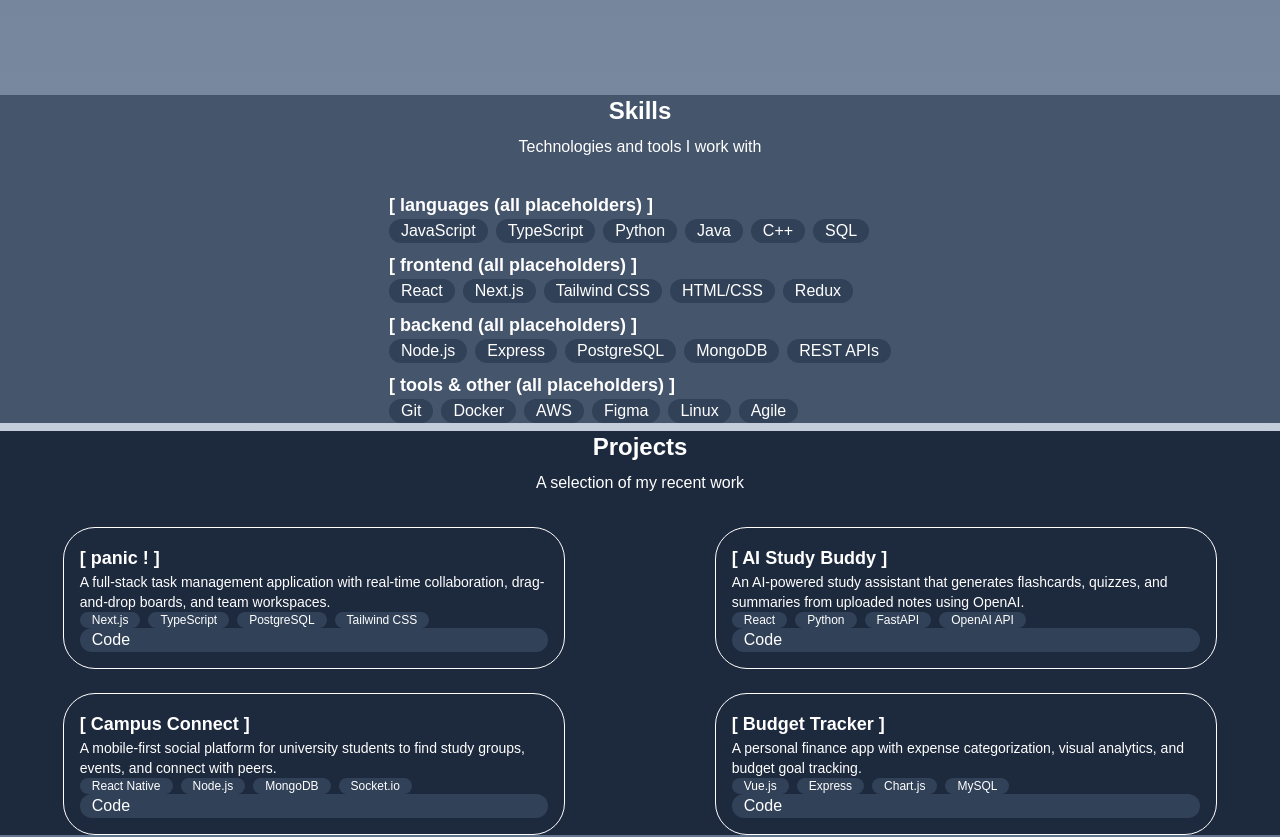
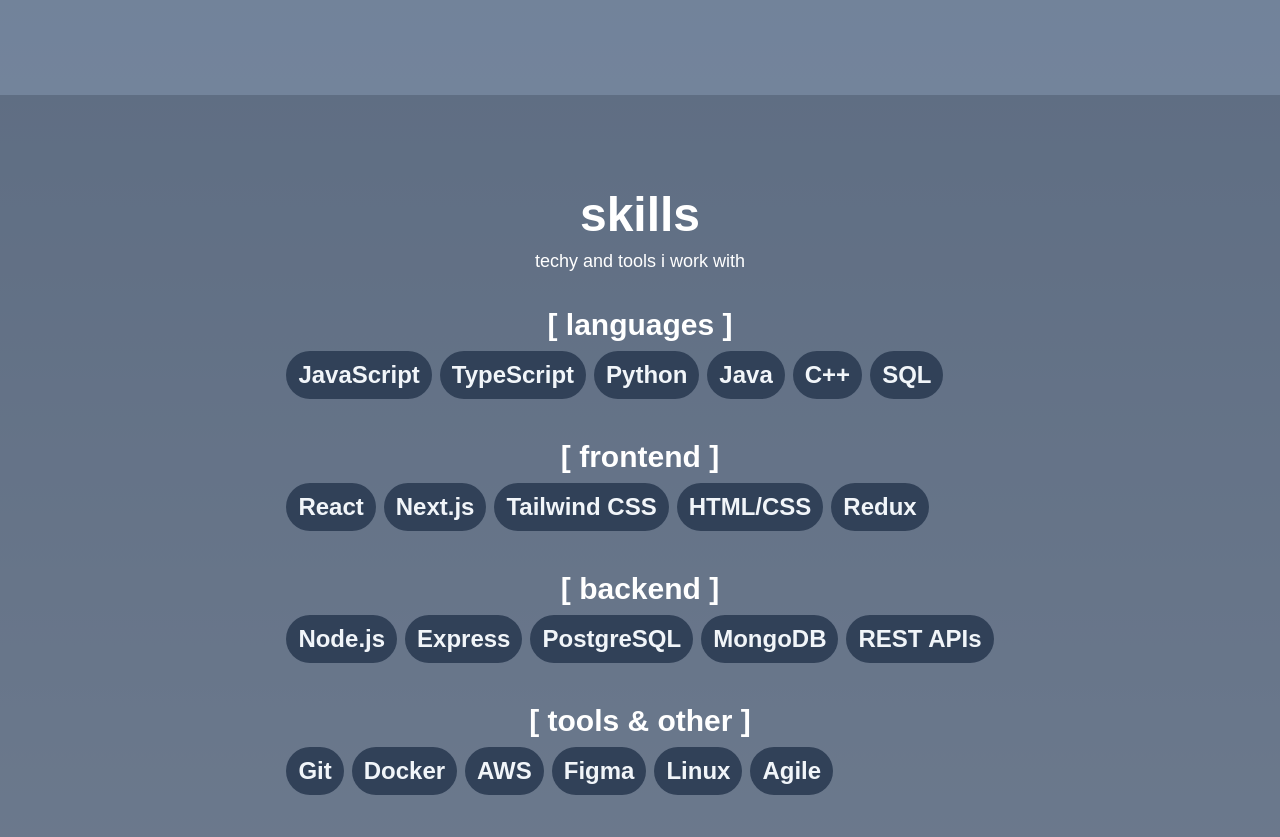
Before and after one commit to Neville-Onsomu/portfolio-for-one, a Next.js app in the folder portfolio-for-one/: page / in a window 1280 px wide. Shown: the part 1430-2267 px from the top of the page. Built offline with nearby package versions, Linux system fonts and the light colour scheme.

Commit message:
skills section finished

```diff
--- a/portfolio-for-one/app/skills.tsx
+++ b/portfolio-for-one/app/skills.tsx
@@ -1,38 +1,38 @@
 const skillCategories = [
     {
-        name: "languages (all placeholders)",
+        name: "languages",
         skills: ["JavaScript", "TypeScript", "Python", "Java", "C++", "SQL"],
     },
     {
-        name: "frontend (all placeholders)",
+        name: "frontend",
         skills: ["React", "Next.js", "Tailwind CSS", "HTML/CSS", "Redux"],
     },
     {
-        name: "backend (all placeholders)",
+        name: "backend",
         skills: ["Node.js", "Express", "PostgreSQL", "MongoDB", "REST APIs"],
     },
     {
-        name: "tools & other (all placeholders)",
+        name: "tools & other",
         skills: ["Git", "Docker", "AWS", "Figma", "Linux", "Agile"],
     },
 ]
 
 export default function Skills() {
     return (
-    <section id="skills" className="bg-slate-600">
+    <section id="skills" className="bg-slate-600/70 py-24">
         <div className="mx-auto justify-items-center">
-            <h2 className="text-center text-2xl font-semibold">Skills</h2>
-            <p className="mt-2 text-center">Technologies and tools I work with</p>
+            <h2 className="text-center text-5xl font-extrabold">skills</h2>
+            <p className="mt-2 text-lg text-center">techy and tools i work with</p>
 
             <div className="mt-8">
                 {skillCategories.map((category) => (
                     <div key={category.name}>
-                        <h3 className="text-start text-lg font-bold">
+                        <h3 className="text-center text-3xl font-bold pb-2">
                             [ {category.name} ]
                         </h3>
-                        <div className="flex flex-wrap mb-2 gap-2 justify-start items-center">
+                        <div className="flex flex-wrap mb-10 gap-2 justify-start items-center">
                             {category.skills.map((skill) => (
-                                <p key={skill} className="px-3 bg-slate-700 rounded-4xl">
+                                <p key={skill} className="px-3 py-2 bg-slate-700 text-slate-100 text-2xl font-semibold rounded-3xl">
                                     {skill}
                                 </p>
                             ))}
```
